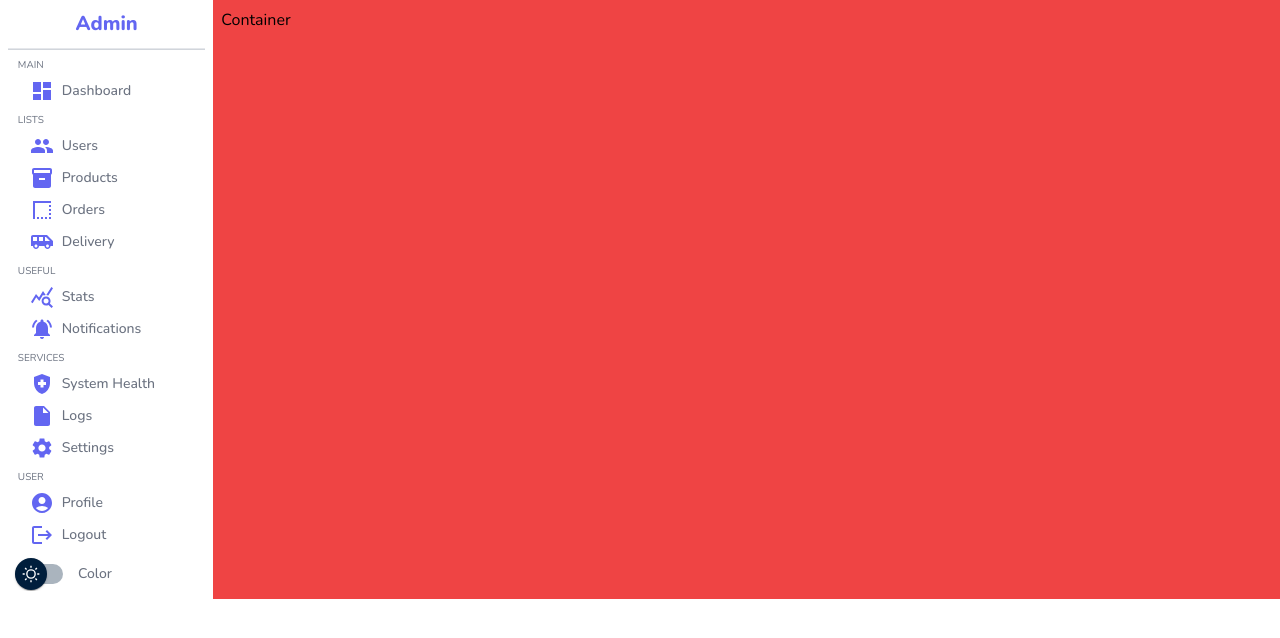
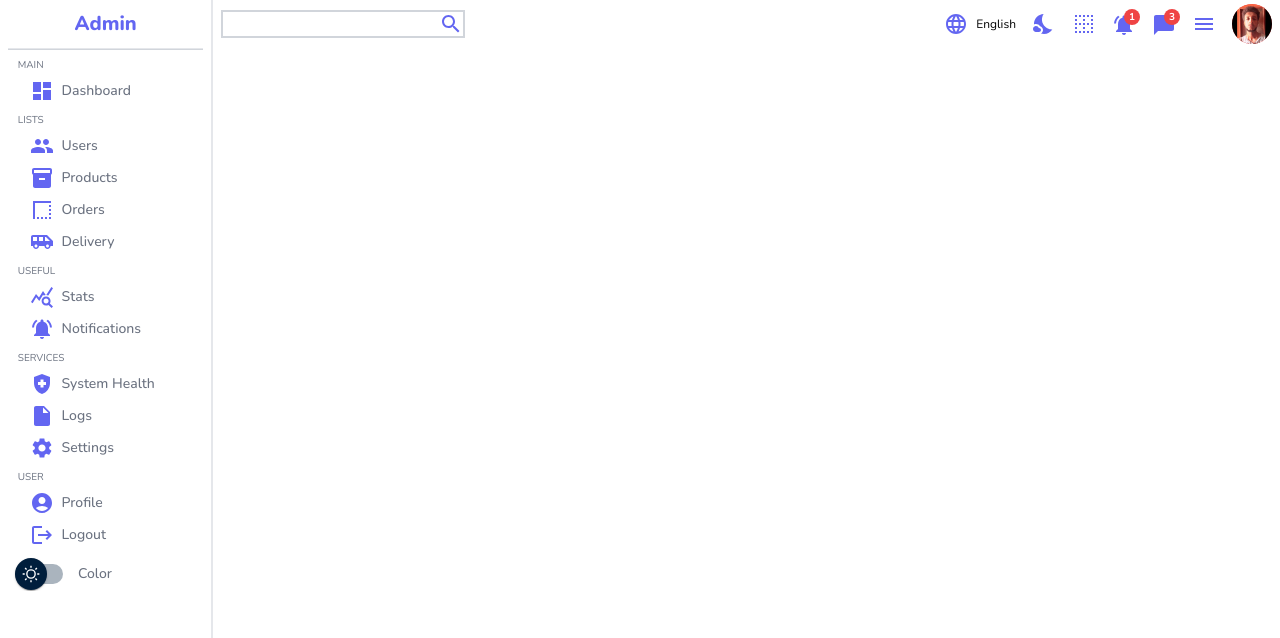
Before and after one commit to liferacer23/Adminstrator, a React (Create React App) app: page / in a window 1280 px wide. Shown: the top 638 px of the page. Built offline with nearby package versions, Linux system fonts and the light colour scheme.

Commit message:
Admin navbar added

```diff
--- a/src/components/Container.js
+++ b/src/components/Container.js
@@ -1,7 +1,9 @@
-import React from 'react'
+import NavBar from "../components/NavBar";
 
 export default function Container() {
   return (
-    <div className='lg:w-5/6 md:w-full bg-red-500 p-2'>Container</div>
+    <div className='lg:w-5/6 md:w-full sm-w:full flex flex-col'>
+      <NavBar/>
+      </div>
   )
 }
--- a/src/components/NavBar.js
+++ b/src/components/NavBar.js
@@ -1,7 +1,46 @@
-import React from 'react'
+import SearchIcon from "@mui/icons-material/Search";
+import LanguageIcon from "@mui/icons-material/Language";
+import NightsStayIcon from "@mui/icons-material/NightsStay";
+import ChatBubbleOutlinedIcon from "@mui/icons-material/ChatBubbleOutlined";
+import NotificationsActiveIcon from "@mui/icons-material/NotificationsActive";
+import MenuIcon from "@mui/icons-material/Menu";
+import BorderClearSharpIcon from "@mui/icons-material/BorderClearSharp";
+import avatar from "../Images/avatar.jpg"
 
 export default function NavBar() {
   return (
-    <div>NavBar</div>
-  )
+    <div className="w-full flex items-center justify-between p-2 h-12">
+      <div className="border-2 border-gray-300">
+        <div className="flex items-center gap-1 w-full h-full">
+          <input className="outline-none pl-2" type="text" />
+          <SearchIcon className="cursor-pointer text-indigo-500" />
+        </div>
+      </div>
+      <div>
+        <div className="flex gap-4 items-center">
+          <div className="flex items-center gap-2">
+            <LanguageIcon className="cursor-pointer text-indigo-500" />
+            <span className="text-xs">English</span>
+          </div>
+          <NightsStayIcon className="cursor-pointer text-indigo-500" />
+          <BorderClearSharpIcon className="cursor-pointer text-indigo-500" />
+          <div className="relative">
+          <NotificationsActiveIcon className="cursor-pointer text-indigo-500" />
+          <span  className="bg-red-500 text-white rounded-full h-4 w-4 absolute text-[10px] font-bold text-center p-[1px] left-3 bottom-3"> 1</span>
+          </div>
+          <div className="relative">
+          <ChatBubbleOutlinedIcon className="cursor-pointer text-indigo-500" />
+          <span className="bg-red-500 text-white rounded-full h-4 w-4 absolute text-[10px] font-bold text-center p-[1px] left-3 bottom-3">3</span>
+          </div>
+          <MenuIcon className="cursor-pointer text-indigo-500" />
+          <div >
+            <div className="relative w-10 h-10 bg-red-500 rounded-full">
+              <img className="rounded-full h-full w-full" src={avatar} alt="" />
+            </div>
+        </div>
+        </div>
+
+      </div>
+    </div>
+  );
 }
--- a/src/components/SideBar.js
+++ b/src/components/SideBar.js
@@ -64,7 +64,7 @@ export default function SideBAr() {
       }));
 
   return (
-    <div className="md:absolute -left-[150px] lg:static h-fit w-1/6 p-2 flex flex-col space-y-2 bg-white">
+    <div className="xs:absolute -left-[200px] border-r-2  lg:static h-screen w-1/6 p-2 flex flex-col space-y-2 bg-white">
       {/*  Logo  Section */}
       <div className="text-indigo-500 text-indigo-500w-full h-8 flex justify-center items-center font-[800] text-xl">
         Admin
--- a/tailwind.config.js
+++ b/tailwind.config.js
@@ -4,6 +4,24 @@ module.exports = {
     "./src/**/*.{js,jsx,ts,tsx}",
   ],
   theme: {
+    screens: {
+      'xs':'200px',
+
+      'sm': '640px',
+      // => @media (min-width: 640px) { ... }
+
+      'md': '768px',
+      // => @media (min-width: 768px) { ... }
+
+      'lg': '1024px',
+      // => @media (min-width: 1024px) { ... }
+
+      'xl': '1280px',
+      // => @media (min-width: 1280px) { ... }
+
+      '2xl': '1536px',
+      // => @media (min-width: 1536px) { ... }
+    },
     extend: {},
   },
   plugins: [],
```
Also changed, not shown: src/Images/avatar.jpg (added).
